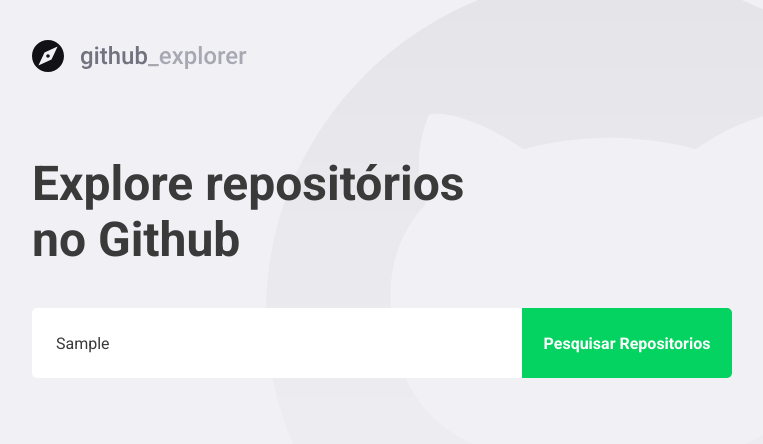
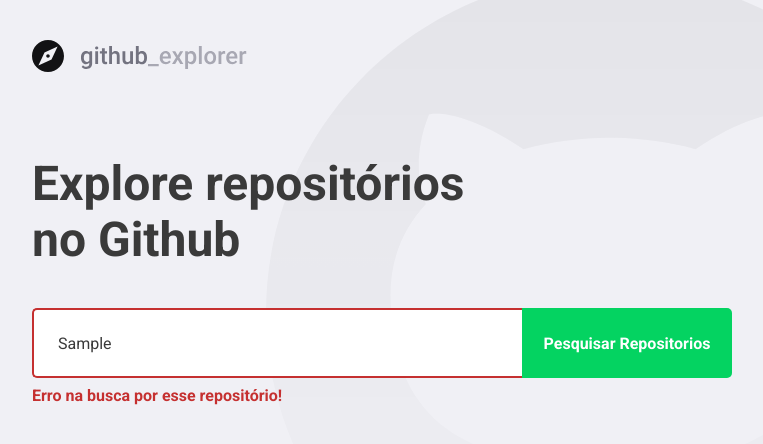
Before and after one commit to alangeek/Github_Explorer, a React (Create React App) app: page / in a window 1280 px wide. Both pictures are taken after typing "Sample" into the empty fields and a click on the button "Pesquisar Repositorios". Shown: the top 444 px of the page, without its empty margins (148-911 px from the left). Built offline with nearby package versions, Linux system fonts and the light colour scheme; no server answers.

Commit message:
dealing with errors

```diff
--- a/src/pages/Dashboard/index.tsx
+++ b/src/pages/Dashboard/index.tsx
@@ -4,7 +4,7 @@ import api from '../../services/api';
 
 import logoImg from '../../assets/logo.svg';
 
-import { Title, Form, Repositories } from './styles';
+import { Title, Form, Repositories, Error } from './styles';
 
 interface Repository {
   full_name: string;
@@ -17,6 +17,7 @@ interface Repository {
 
 const Dashboard: React.FC = () => {
   const [newRepo, setNewRepo] = useState('');
+  const [inputError, setInputError] = useState('');
   const [repositories, setRepositories] = useState<Repository[]>([]);
 
   async function handleAddRepository(
@@ -24,12 +25,22 @@ const Dashboard: React.FC = () => {
   ): Promise<void> {
     event.preventDefault();
 
-    const response = await api.get<Repository>(`repos/${newRepo}`);
+    if (!newRepo) {
+      setInputError('Digite o autor/nome do repositório!');
+      return;
+    }
 
-    const repository = response.data;
+    try {
+      const response = await api.get<Repository>(`repos/${newRepo}`);
 
-    setRepositories([...repositories, repository]);
-    setNewRepo('');
+      const repository = response.data;
+
+      setRepositories([...repositories, repository]);
+      setNewRepo('');
+      setInputError('');
+    } catch (err) {
+      setInputError('Erro na busca por esse repositório!');
+    }
   }
 
   return (
@@ -37,7 +48,7 @@ const Dashboard: React.FC = () => {
       <img src={logoImg} alt="Github Explorer" />
       <Title>Explore repositórios no Github</Title>
 
-      <Form onSubmit={handleAddRepository}>
+      <Form hasError={!!inputError} onSubmit={handleAddRepository}>
         <input
           value={newRepo}
           onChange={e => setNewRepo(e.target.value)}
@@ -45,6 +56,8 @@ const Dashboard: React.FC = () => {
         />
         <button type="submit">Pesquisar Repositorios</button>
       </Form>
+
+      {inputError && <Error>{inputError}</Error>}
 
       <Repositories>
         {repositories.map(repository => (
--- a/src/pages/Dashboard/styles.ts
+++ b/src/pages/Dashboard/styles.ts
@@ -1,5 +1,9 @@
-import styled from 'styled-components';
+import styled, { css } from 'styled-components';
 import { shade } from 'polished';
+
+interface FormProps {
+  hasError: boolean;
+}
 
 export const Title = styled.h1`
   font-size: 48px;
@@ -10,7 +14,7 @@ export const Title = styled.h1`
   margin-top: 80px;
 `;
 
-export const Form = styled.form`
+export const Form = styled.form<FormProps>`
   margin-top: 40px;
   max-width: 700px;
 
@@ -23,6 +27,14 @@ export const Form = styled.form`
     border: 0;
     border-radius: 5px 0 0 5px;
     color: #3a3a3a;
+    border: 2px solid #fff;
+    border-right: 0;
+
+    ${props =>
+      props.hasError &&
+      css`
+        border-color: #c53030;
+      `}
 
     &::placeholder {
       color: #a8a8b3;
@@ -43,6 +55,13 @@ export const Form = styled.form`
       background: ${shade(0.2, '#04d361')};
     }
   }
+`;
+
+export const Error = styled.span`
+  display: block;
+  color: #c53030;
+  margin-top: 8px;
+  font-weight: bold;
 `;
 
 export const Repositories = styled.div`
--- a/src/services/api.ts
+++ b/src/services/api.ts
@@ -4,5 +4,4 @@ const api = axios.create({
   baseURL: 'https://api.github.com',
 });
 
-
 export default api;
```
Also changed, not shown: 1 other file (tests, documents, lock files or other folders).
